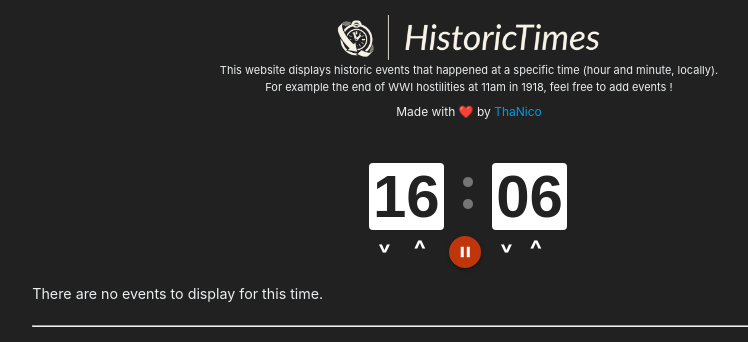
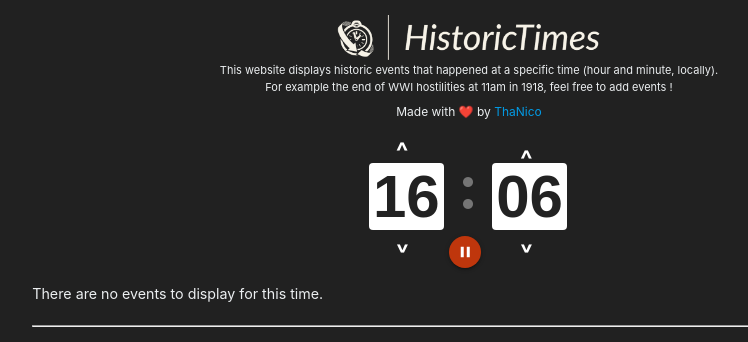
Before and after one commit to ThaNico/HistoricTimes, a Django app: page / in a window 1280 px wide. Shown: the top 342 px of the page, without its empty margins (171-919 px from the left). Run offline with Django 4.2, Linux system fonts and the light colour scheme; data that the repository does not hold is empty.

Commit message:
style changes

```diff
--- a/main/templates/home.html
+++ b/main/templates/home.html
@@ -4,14 +4,14 @@
 {% block content %}
 <div id="time-container">
     <span class="time-container-bloc">
+        <div class="time-mover time-mover-up time-mover-hours">^</div>
         <span id="hours" class="time"></span>
-        <div class="time-mover time-mover-up time-mover-hours">^</div>
         <div class="time-mover time-mover-down time-mover-hours">^</div>
     </span>
     <span class="time-separator">:</span>
     <span class="time-container-bloc">
+        <div class="time-mover time-mover-up time-mover-minutes">^</div>
         <span id="minutes" class="time"></span>
-        <div class="time-mover time-mover-up time-mover-minutes">^</div>
         <div class="time-mover time-mover-down time-mover-minutes">^</div>
     </span>
 </div>
--- a/static/style.css
+++ b/static/style.css
@@ -112,7 +112,6 @@ input[type="number"]::-webkit-outer-spin-button {
   position: absolute;
   color: white;
   font-size: 26px;
-  bottom: -23px;
   line-height: 1.5rem;
   height: 1rem;
 }
@@ -122,13 +121,21 @@ input[type="number"]::-webkit-outer-spin-button {
   cursor: pointer;
 }
 
-.time-mover-up {
-  left: 50%;
+.time-mover-down {
+  transform: rotate(180deg);
+  bottom: -23px;
 }
 
-.time-mover-down {
-  left: 10%;
-  transform: rotate(180deg);
+.time-mover-hours {
+  left: 30%;
+}
+
+.time-mover-minutes {
+  left: 37%;
+}
+
+.time-mover-minutes.time-mover-up {
+  top: -10px;
 }
 
 .h-captcha {
```
